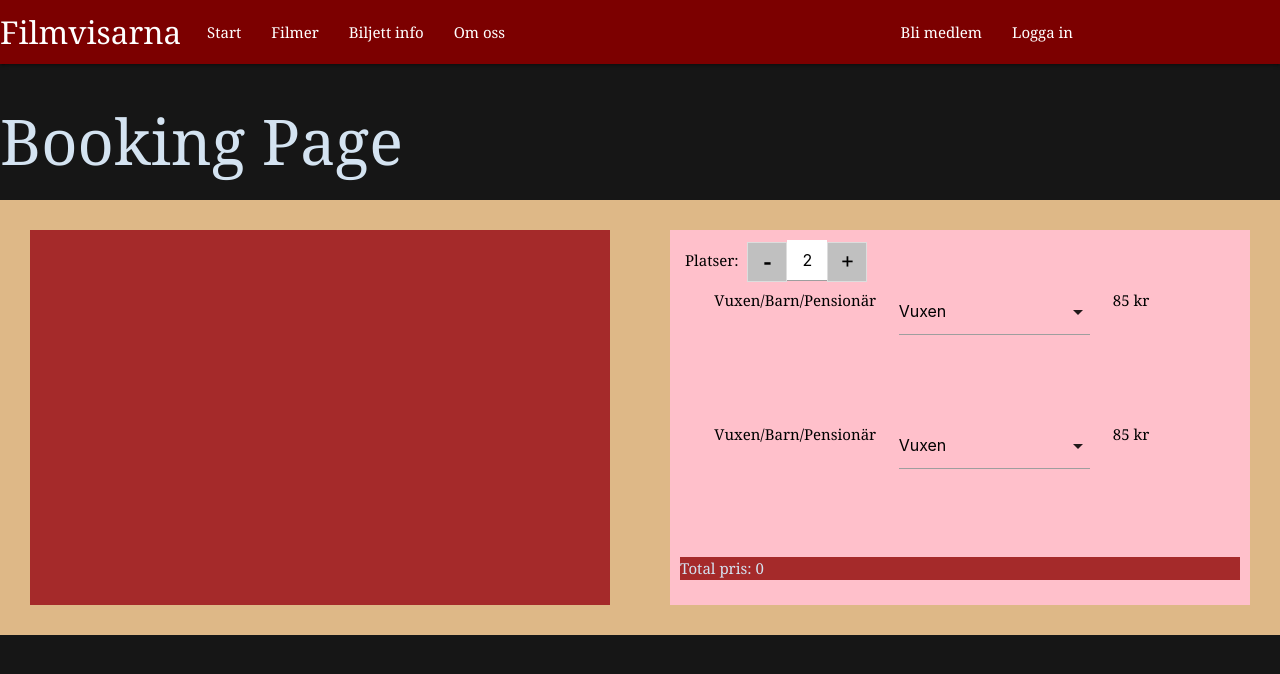
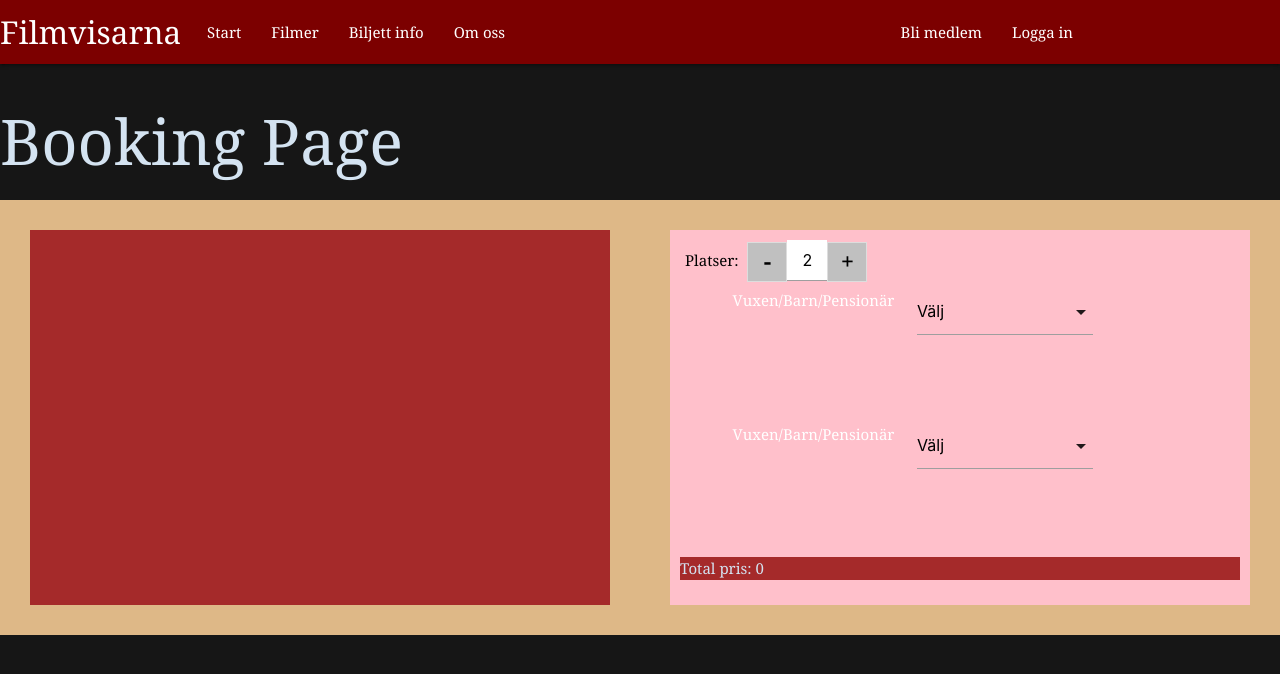
Before and after one commit to ali94160/filmvisarna-grupp3, a Vue app in the folder frontend/: page /booking in a window 1280 px wide. Shown: the top 674 px of the page. Built offline with nearby package versions, Linux system fonts and the light colour scheme; no server answers.

Commit message:
Changes in booking method

```diff
--- a/frontend/src/components/BookingInput.vue
+++ b/frontend/src/components/BookingInput.vue
@@ -6,6 +6,7 @@
 
     <div class="input-field col s6 l5">
       <select v-on:change="onChange">
+         <option value="" disabled selected>Välj</option>
         <option value="1">Vuxen</option>
         <option value="2">Barn</option>
         <option value="3">Pensionär</option>
@@ -14,7 +15,7 @@
     </div>
 
     <div class="col s6 l2">
-      <span>{{price}} kr</span>
+      <span v-if="price>0">{{price}} kr</span>
     </div>
   </div>
 </template>
@@ -26,7 +27,7 @@ export default {
   data(){
     return{
       prices: [85, 65, 75],
-      price: 85
+      price: ''
     }
   },
   props:['ticketNumber'],
@@ -47,7 +48,7 @@ export default {
 
 <style scoped>
 span {
-  color: black;
+  color: white;
   display: table-cell;
   vertical-align: bottom;
 }
@@ -67,4 +68,5 @@ span {
 
 
 
+
 </style>
```
